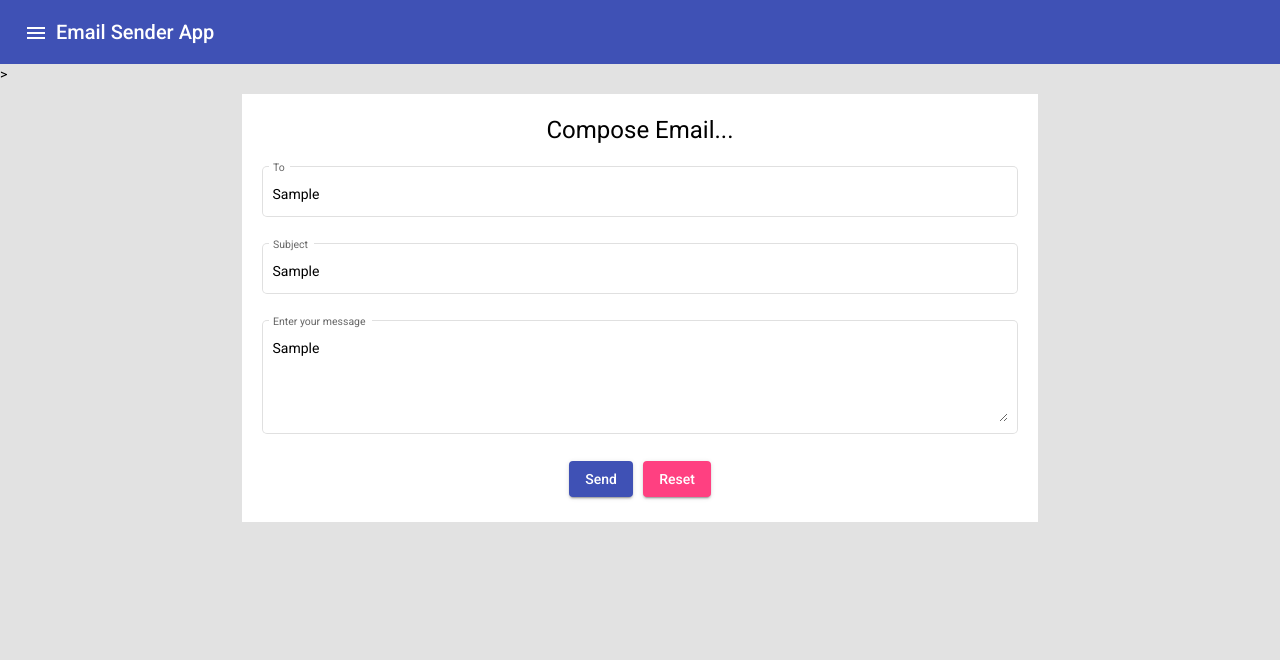
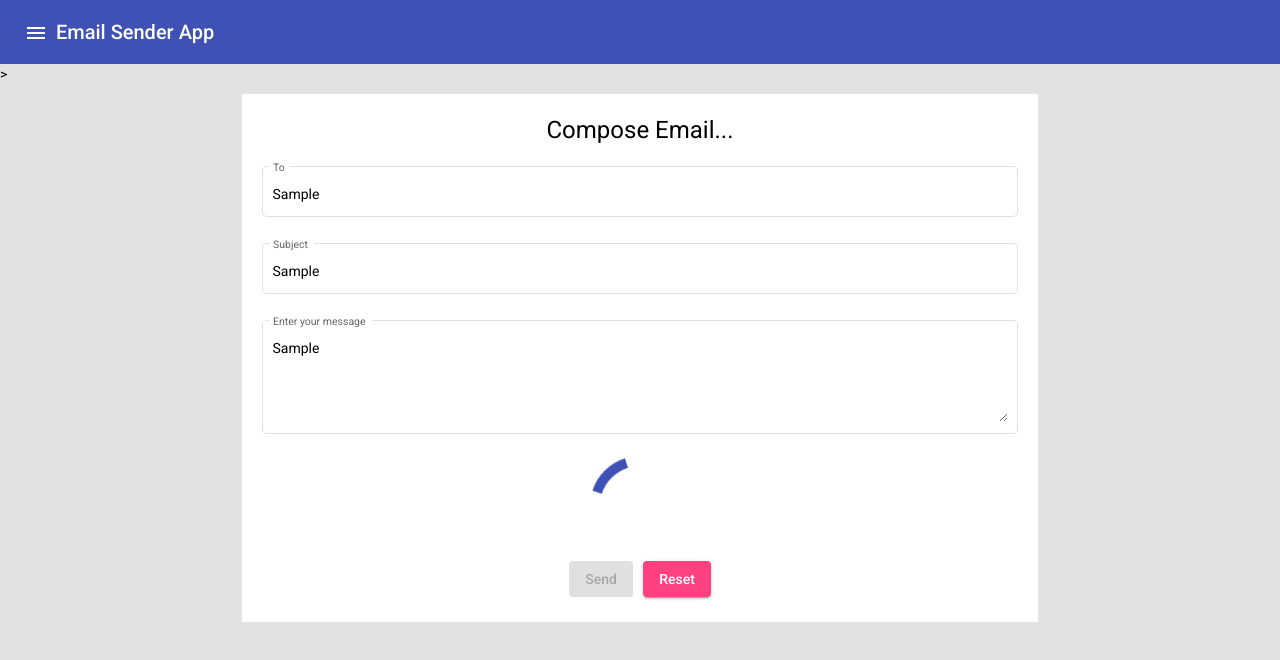
Before and after one commit to satishgupta07/Angular, an Angular app: page /sendemail in a window 1280 px wide. Both pictures are taken after typing "Sample", "Sample", "Sample" into the empty fields and a click on the button "Send". Shown: the top 660 px of the page. Built offline with nearby package versions, Linux system fonts and the light colour scheme; no server answers.

Commit message:
MatProgressSpinnerModule
Signed-off-by: Satish Kumar <satish.kumar06@nagarro.com>

```diff
--- a/src/app/app.module.ts
+++ b/src/app/app.module.ts
@@ -16,6 +16,7 @@ import {MatInputModule} from '@angular/material/input';
 import { FormsModule } from '@angular/forms';
 import { EmailService } from './service/email.service';
 import { HttpClientModule } from '@angular/common/http';
+import {MatProgressSpinnerModule} from '@angular/material/progress-spinner';
 
 @NgModule({
   declarations: [
@@ -35,7 +36,8 @@ import { HttpClientModule } from '@angular/common/http';
     MatFormFieldModule,
     MatInputModule,
     FormsModule,
-    HttpClientModule
+    HttpClientModule,
+    MatProgressSpinnerModule
   ],
   providers: [MatSnackBarModule, EmailService],
   bootstrap: [AppComponent]
--- a/src/app/components/email/email.component.html
+++ b/src/app/components/email/email.component.html
@@ -16,7 +16,8 @@
                 <textarea name="message" [(ngModel)]="data.message" rows="5" matInput></textarea>
             </mat-form-field>
             <div class="text-center">
-                <button type="submit" mat-raised-button color="primary">Send</button>
+                <mat-spinner *ngIf="flag" style="margin: auto;"> </mat-spinner>
+                <button [disabled]="flag" type="submit" mat-raised-button color="primary">Send</button>
                 <button type="reset" mat-raised-button color="accent">Reset</button>
             </div>
         </form>
--- a/src/app/components/email/email.component.ts
+++ b/src/app/components/email/email.component.ts
@@ -15,6 +15,8 @@ export class EmailComponent implements OnInit {
     message:""
   }
 
+  flag:boolean = false;
+
   constructor(private email:EmailService, private snak:MatSnackBar) { }
 
   ngOnInit(): void {
@@ -29,9 +31,12 @@ export class EmailComponent implements OnInit {
         return;
     }
 
+    this.flag=true;
     this.email.sendEmail(this.data).subscribe(
-      response=> {
+      response=>{
         console.log(response);
+        this.flag=false;
+        this.snak.open("Send Success ","OK")
       },
       error=>{
         console.log(error);
```
